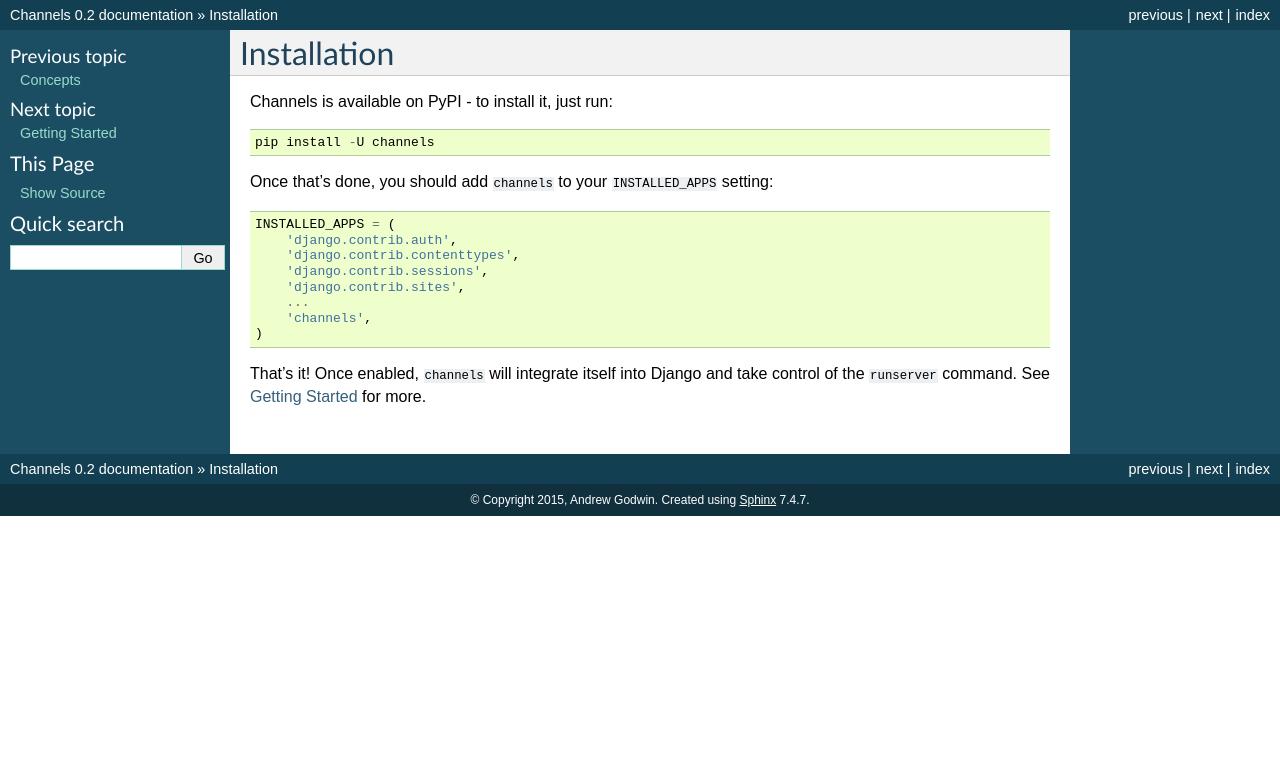
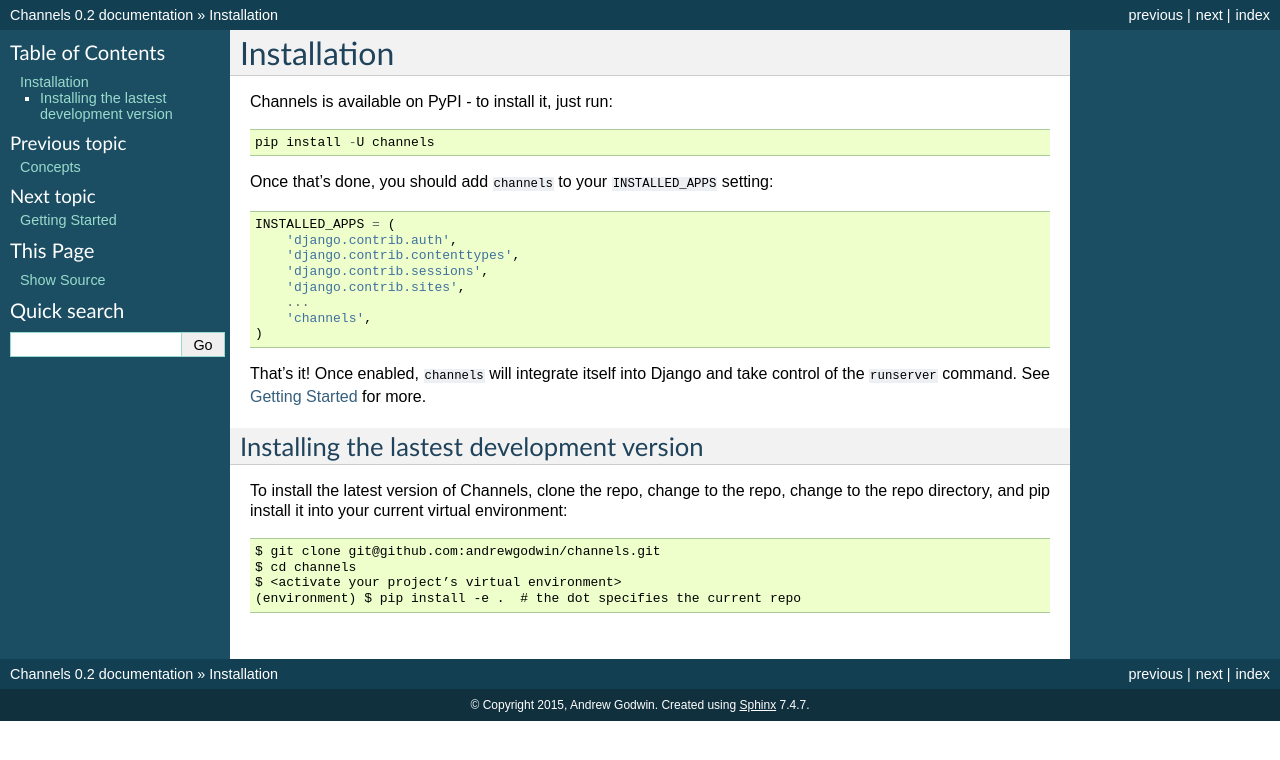
Before and after one commit to tmautone/django-channels, a Sphinx documentation site: the page built from docs/installation.rst, in a window 1280 px wide. Shown: the top 760 px of the page. Built offline with Sphinx 7.4.7, drawn with Linux system fonts in a browser that asks for light colours.

Commit message:
updated docs, updated gitignore

```diff
--- a/docs/installation.rst
+++ b/docs/installation.rst
@@ -19,3 +19,16 @@
 
 That's it! Once enabled, ``channels`` will integrate itself into Django and
 take control of the ``runserver`` command. See :doc:`getting-started` for more.
+
+
+Installing the lastest development version
+------------------------------------------
+
+To install the latest version of Channels, clone the repo, change to the repo,
+change to the repo directory, and pip install it into your current virtual
+environment::
+
+    $ git clone git@github.com:andrewgodwin/channels.git
+    $ cd channels
+    $ <activate your project’s virtual environment>
+    (environment) $ pip install -e .  # the dot specifies the current repo
```
Also changed, not shown: 1 other file.
